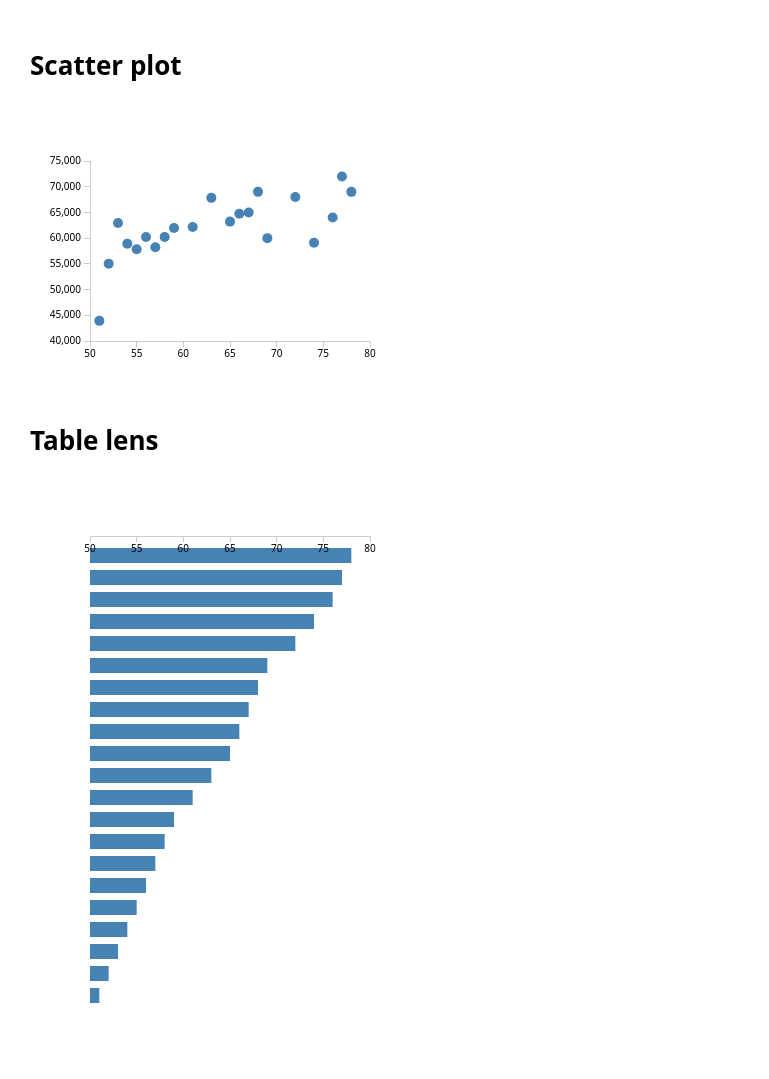
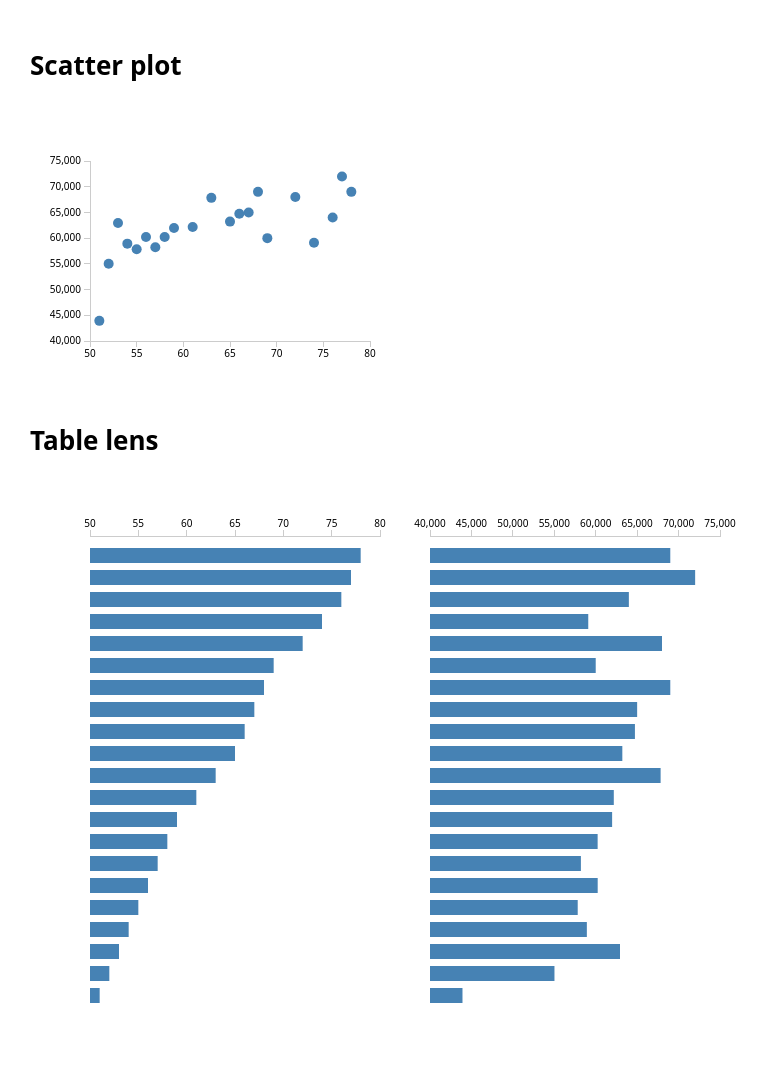
Before and after one commit to lvterry/learn-d3, a plain HTML site: page table_lens.html in a window 1280 px wide. Shown: the whole page, without its empty margins (0-769 px from the left). Drawn offline with Linux system fonts and the light colour scheme.

Commit message:
implement table lens

```diff
--- a/table_lens.html
+++ b/table_lens.html
@@ -41,7 +41,7 @@
       });
 
       function tablelens(d) {
-        var padding = 60, width = 400 - 2 * padding, height = 600 - 2 * padding;
+        var padding = 60, width = 800 - 2 * padding, height = 600 - 2 * padding;
 
         var tl = d3.select('#tablelens')
           .attr('width', width + 2 * padding)
@@ -49,27 +49,40 @@
           .append('g')
             .attr('transform', 'translate(' + padding + ', ' + padding + ')');
 
-        var x = d3.scale.linear().domain([50, 80]).range([0, width]);
+        var xHeight = d3.scale.linear().domain([50, 80]).range([0, width / 2 - 50]),
+            xSalary = d3.scale.linear().domain([40000, 75000]).range([0, width / 2 - 50]);
+
         var y = d3.scale.ordinal().domain(d3.range(d.length)).rangeRoundBands([0, height], 0.3);
 
-        var xAxis = d3.svg.axis().scale(x).orient('bottom');
-        //var yAxis = d3.svg.axis().scale(y).orient('left');
+        var xHeightAxis = d3.svg.axis().scale(xHeight).orient('top'),
+            xSalaryAxis = d3.svg.axis().scale(xSalary).orient('top');
 
-        tl.append('g').selectAll('rect')
+        var height = tl.append('g'),
+            salary = tl.append('g').attr('transform', 'translate(' + width / 2 + ',0)');
+
+        height.selectAll('rect')
           .data(d)
           .enter()
           .append('rect')
-            .attr('width', function(d){ return x(+d.height); })
+            .attr('width', function(d){ return xHeight(+d.height); })
             .attr('height', y.rangeBand())
             .attr('x', 0)
             .attr('y', function(d, i){ return y(i); })
             .attr('fill', 'steelblue');
 
-        tl.append('g').attr('class', 'x axis').call(xAxis).tickSize([0, 6]);
+        height.append('g').attr('class', 'x axis').call(xHeightAxis);
 
-        // scatterplot.append('g')
-        //   .attr('class', 'y axis')
-        //   .call(yAxis);
+        salary.selectAll('rect')
+          .data(d)
+          .enter()
+          .append('rect')
+            .attr('width', function(d){ return xSalary(+d.salary); })
+            .attr('height', y.rangeBand())
+            .attr('x', 0)
+            .attr('y', function(d, i){ return y(i); })
+            .attr('fill', 'steelblue');
+
+        salary.append('g').attr('class', 'x axis').call(xSalaryAxis);
       }
 
       function scatterplot(d) {
@@ -105,11 +118,6 @@
           .attr('class', 'y axis')
           .call(yAxis);
       }
-
-
-
-
-
     </script>
 
   </body>
```
